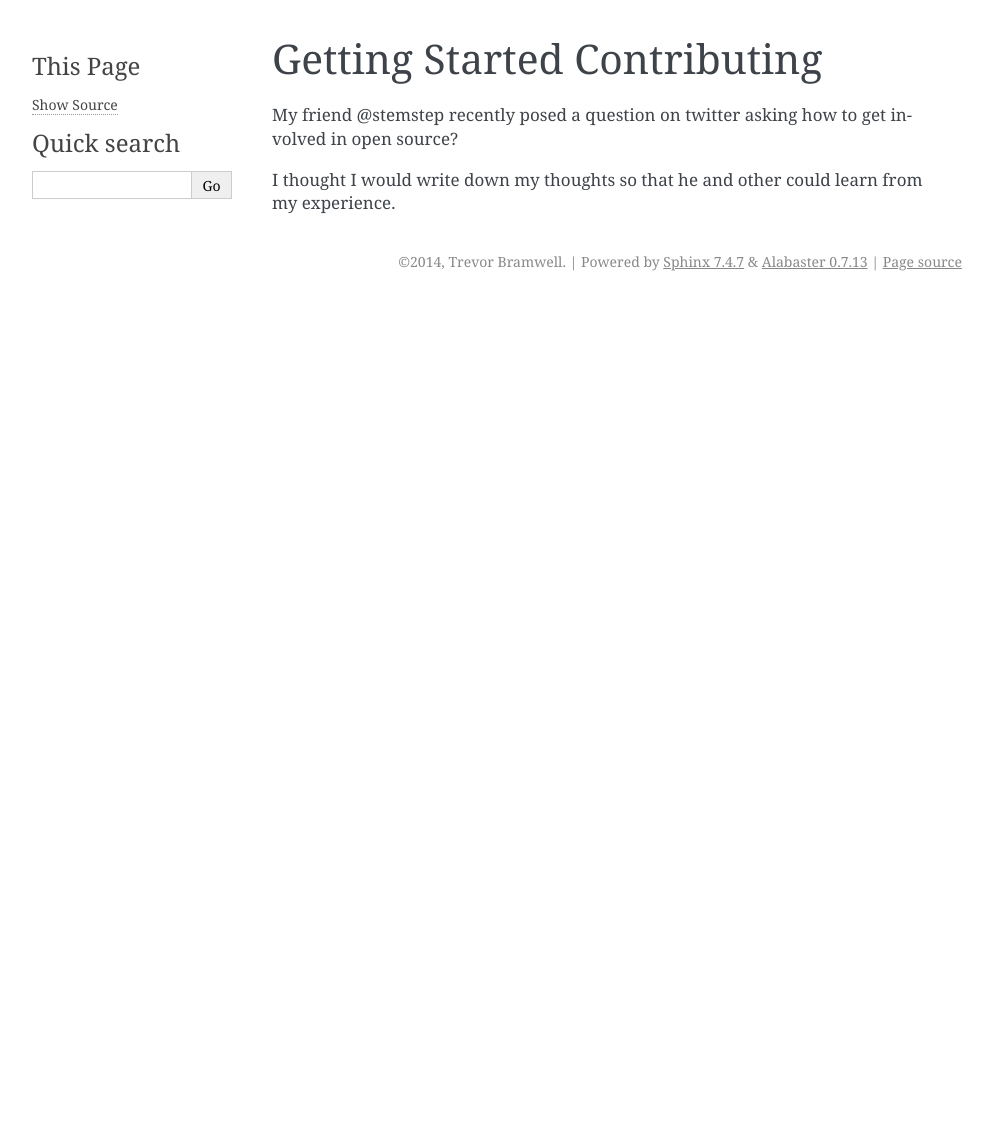
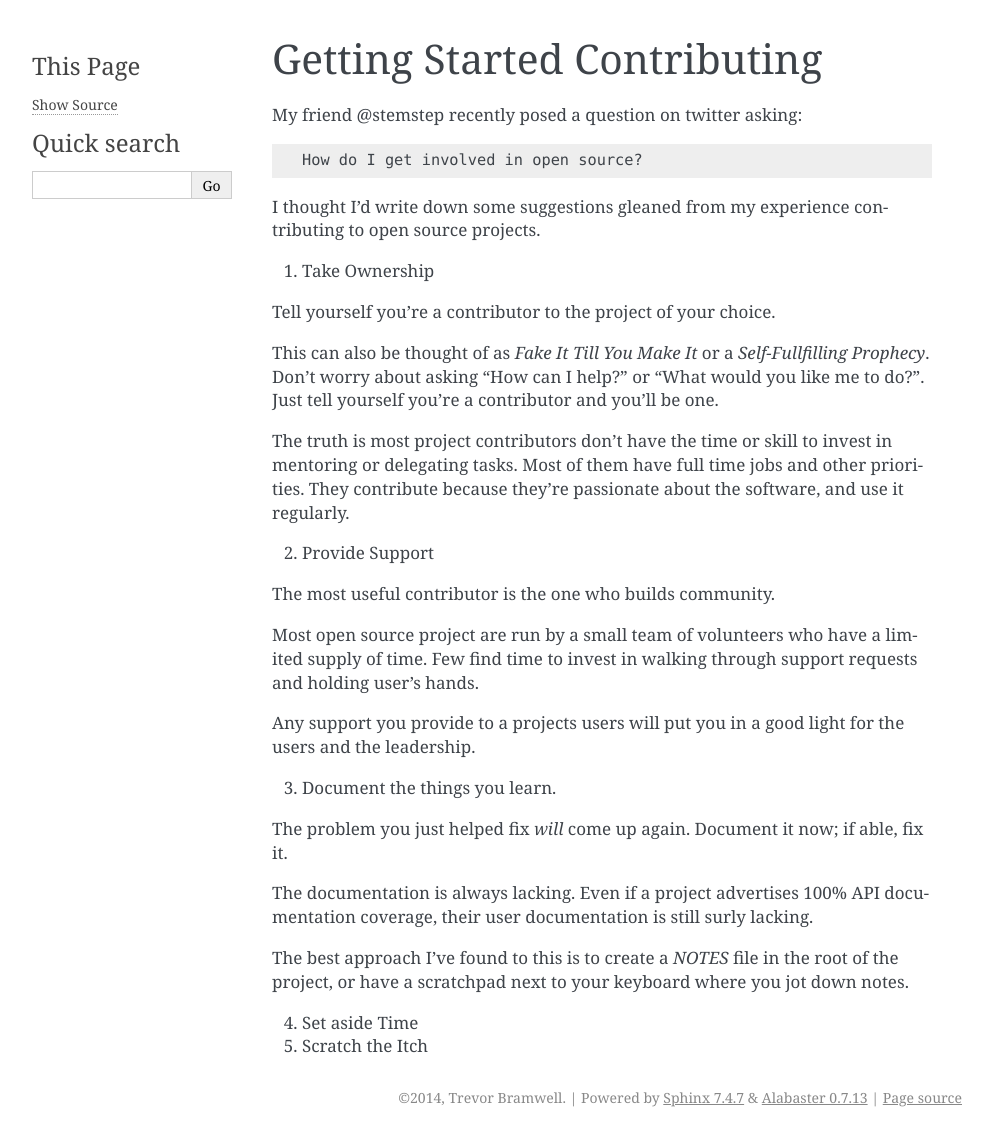
Before and after one commit to bramwelt/website, a Sphinx documentation site: the page built from docs/source/drafts/opensourcecontributing.rst, in a window 1280 px wide. Shown: the whole page, without its empty margins (148-1141 px from the left). Built offline with Sphinx 7.4.7, drawn with Linux system fonts in a browser that asks for light colours; before the commit the page ends 900 px from its top, so only the background shows below that.

Commit message:
Add initial draft of opensourcecontributing

```diff
--- a/docs/source/drafts/opensourcecontributing.rst
+++ b/docs/source/drafts/opensourcecontributing.rst
@@ -1,8 +1,54 @@
 Getting Started Contributing
 ============================
 
-My friend @stemstep recently posed a question on twitter asking how to
-get involved in open source?
+My friend @stemstep recently posed a question on twitter asking::
 
-I thought I would write down my thoughts so that he and other could
-learn from my experience.
+    How do I get involved in open source?
+
+I thought I'd write down some suggestions gleaned from my experience
+contributing to open source projects.
+
+1. Take Ownership
+
+Tell yourself you're a contributor to the project of your choice.
+
+This can also be thought of as *Fake It Till You Make It* or a
+*Self-Fullfilling Prophecy*. Don't worry about asking "How can I help?"
+or "What would you like me to do?". Just tell yourself you're a
+contributor and you'll be one.
+
+.. note: This doesn't mean you don't have to put the work in still.
+
+The truth is most project contributors don't have the time or skill to
+invest in mentoring or delegating tasks. Most of them have full time
+jobs and other priorities. They contribute because they're passionate
+about the software, and use it regularly.
+
+2. Provide Support
+
+The most useful contributor is the one who builds community.
+
+Most open source project are run by a small team of volunteers who have
+a limited supply of time. Few find time to invest in walking through
+support requests and holding user's hands.
+
+Any support you provide to a projects users will put you in a good light
+for the users and the leadership.
+
+3. Document the things you learn.
+
+The problem you just helped fix *will* come up again. Document it now;
+if able, fix it.
+
+The documentation is always lacking. Even if a project advertises 100%
+API documentation coverage, their user documentation is still surly
+lacking.
+
+The best approach I've found to this is to create a *NOTES* file in the
+root of the project, or have a scratchpad next to your keyboard where
+you jot down notes.
+
+4. Set aside Time
+
+
+5. Scratch the Itch
```
